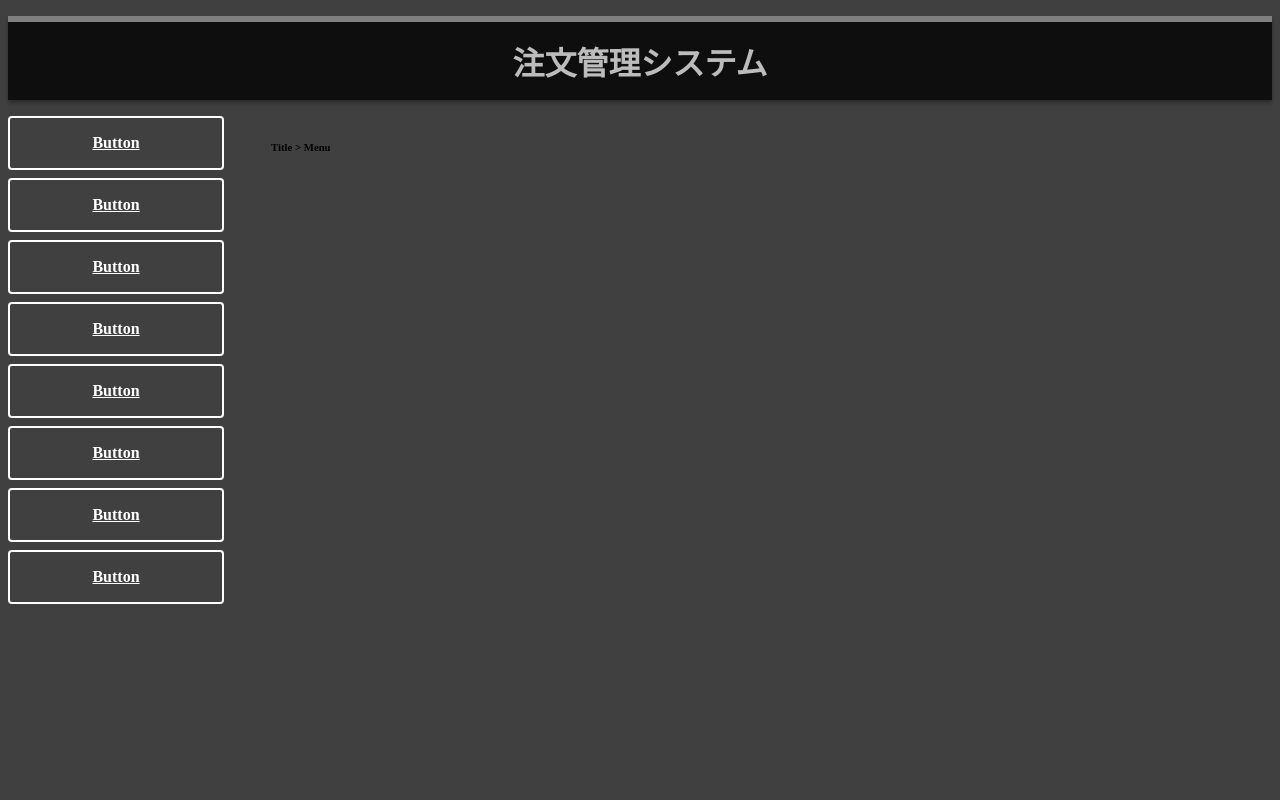
After one commit to HasegawaTakatune/PHPSandbox, a PHP site: page /PHPSandbox/ClassSample/Main.php in a window 1280 px wide. The commit adds this page. Run offline with PHP 8.4, Linux system fonts and the light colour scheme.

Commit message:
クラス継承で画面作成しようと思ったが路線変更 HTMLにPHP処理を内包させた方がいいと思ったのでクラスで作成した部分はClassSampleに退避

```diff
--- a/SalesDataDisplay/CSS/CommonView.css
+++ b/SalesDataDisplay/CSS/CommonView.css
@@ -10,6 +10,21 @@ h1{
     background: #0e0e0e;
     border-top: solid 6px #7f7f7f;
     box-shadow: 0 3px 4px rgba(0, 0, 0, 0.32);
+}
+
+.show-display-frame{
+  border: 1px solid;
+  background-color: #d3d3d3;
+  margin-top: 10px;
+  height: 500px;
+  width: 1000px;
+  overflow-x: scroll;
+}
+
+.show-display-content > th{
+  font-size: var(--content-font-size,12px);
+  color:white;
+  background:#6495ED;
 }
 
 .btn01 {
@@ -32,10 +47,10 @@ h1{
     color: #333;
   }
 
-  /* #child1 {
+  /* #side-menu {
     background-color: lightblue;
   }
-  #child2 {
+  #content {
     background-color: lightgreen;
   } */
 
@@ -43,10 +58,10 @@ h1{
     #parent {
       display: flex;
     }
-    #child1 {
+    #side-menu {
       flex-grow: 0.05;
     }
-    #child2 {
+    #content {
       flex-grow: 1;
     }
   /* } */
--- /dev/null
+++ b/SalesDataDisplay/ClassSample/Main.php
@@ -0,0 +1,37 @@
+<!-- http://localhost/PHPSandbox/SalesDataDisplay/ClassSample/Main.php -->
+<?php
+$selected = "MENU";
+?>
+<html>
+    <link href="..\CSS\CommonView.css" rel="stylesheet">
+    <head>
+        <meta charset="utf-8">
+        <title>注文管理システム</title>
+    </head>
+    <body>
+       <h1>注文管理システム</h1>
+
+       <div id="parent">
+        <div id="side-menu">
+            <a href="#" class="btn01">Button</a>
+            <a href="#" class="btn01">Button</a>
+            <a href="#" class="btn01">Button</a>
+            <a href="#" class="btn01">Button</a>
+            <a href="#" class="btn01">Button</a>
+            <a href="#" class="btn01">Button</a>
+            <a href="#" class="btn01">Button</a>
+            <a href="#" class="btn01">Button</a>
+        </div>
+        <div id="content">
+            <?php
+            require 'Menu.php';
+
+            $content = new Menu();
+            $content->init("Title > Menu");
+            echo $content->ShowView();
+
+            ?>
+        </div>
+       </div>
+    </body>
+</html>
--- /dev/null
+++ b/SalesDataDisplay/ClassSample/Menu.php
@@ -0,0 +1,19 @@
+<?php
+
+require 'baseView.php';
+
+class Menu extends baseView{
+
+    public function ShowView()
+    {
+        $hier = $this->hierarchy;
+        $view = "
+        <h6>${hier}</h6>
+        </br>
+        </br>";
+        return $view;
+    }
+
+}
+
+?>
--- /dev/null
+++ b/SalesDataDisplay/ClassSample/baseView.php
@@ -0,0 +1,15 @@
+<?php
+
+abstract class baseView{
+
+    protected string $hierarchy = "";
+
+    public function init($hierarchy = ""){
+        $this->hierarchy = $hierarchy;
+    }
+
+    abstract public function ShowView();
+
+}
+
+?>
--- a/SalesDataDisplay/SalesDataDisplay.php
+++ b/SalesDataDisplay/SalesDataDisplay.php
@@ -7,7 +7,7 @@
     <body>
         <?php
 
-        require 'model.php';
+        require 'Model.php';
 
         $dns = 'mysql:dbname=sales_system;host=localhost';
         $user = 'root';
--- a/SalesDataDisplay/model.php
+++ b/SalesDataDisplay/model.php
@@ -6,7 +6,7 @@ define('PASSWORD','secret');
 
 class Model{
 
-    public static $connection = null;
+    private static $connection = null;
 
     public static function StartConnect(){
 
```
Also changed, not shown: SalesDataDisplay/View/TitleMenu.php (deleted, +0 -16 lines).
